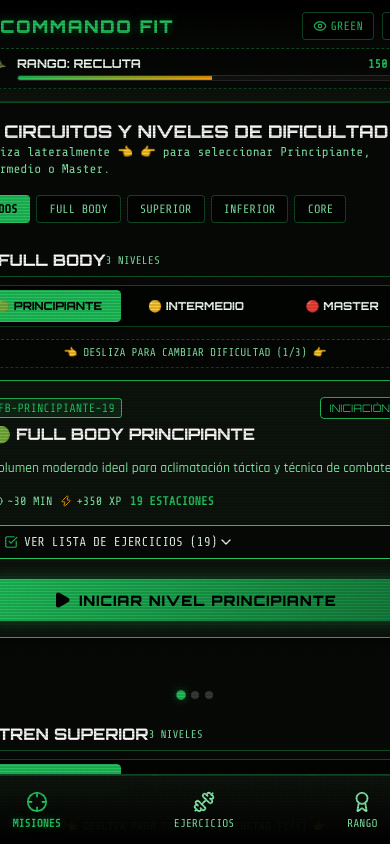
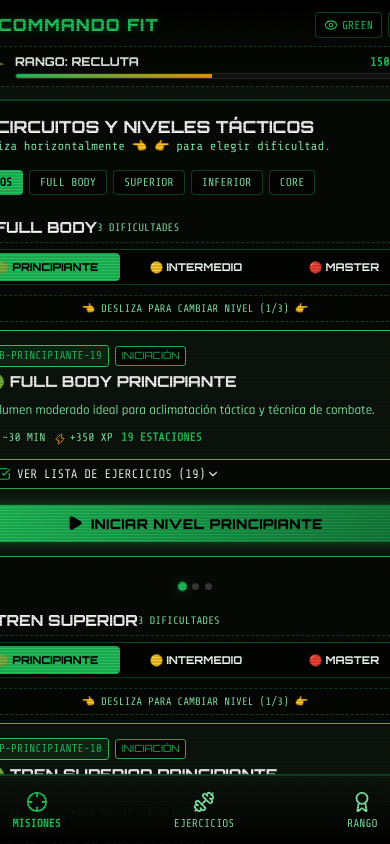
Before and after one commit to franxudiaz/pontemasfuerte, a React (Vite) app: page / in a window 390 px wide. Shown: the top 844 px of the page. Built offline with nearby package versions, Linux system fonts and the light colour scheme.

Commit message:
fix: resolve side cropping and layout bounding box alignment on mobile view

```diff
--- a/src/components/MissionList.jsx
+++ b/src/components/MissionList.jsx
@@ -1,6 +1,6 @@
 import React, { useState, useRef } from 'react';
 import { WORKOUT_GROUPS } from '../data/workoutsData';
-import { Play, Clock, Zap, Target, ChevronDown, ChevronUp, CheckSquare, ChevronLeft, ChevronRight, Sliders } from 'lucide-react';
+import { Play, Clock, Zap, Target, ChevronDown, ChevronUp, CheckSquare, ChevronLeft, ChevronRight } from 'lucide-react';
 import { soundEngine } from '../audio/soundEngine';
 
 export const MissionList = ({ onStartRoutine }) => {
@@ -35,7 +35,7 @@ export const MissionList = ({ onStartRoutine }) => {
     soundEngine.playClick();
     setSelectedLevels(prev => ({ ...prev, [groupId]: levelIdx }));
 
-    // Scroll carousel to slide
+    // Scroll carousel smoothly to target slide
     const container = containerRefs.current[groupId];
     if (container) {
       const slideWidth = container.clientWidth;
@@ -49,6 +49,7 @@ export const MissionList = ({ onStartRoutine }) => {
   const handleScroll = (groupId, e) => {
     const container = e.target;
     const slideWidth = container.clientWidth;
+    if (!slideWidth) return;
     const currentIdx = Math.round(container.scrollLeft / slideWidth);
     if (selectedLevels[groupId] !== currentIdx && currentIdx >= 0 && currentIdx <= 2) {
       setSelectedLevels(prev => ({ ...prev, [groupId]: currentIdx }));
@@ -56,21 +57,21 @@ export const MissionList = ({ onStartRoutine }) => {
   };
 
   return (
-    <div>
-      <div style={{ marginBottom: 16 }}>
+    <div style={{ width: '100%', boxSizing: 'border-box' }}>
+      <div style={{ marginBottom: 14 }}>
         <h2 style={{
           fontFamily: 'var(--font-hud)',
-          fontSize: '1.1rem',
+          fontSize: '1.05rem',
           color: '#fff',
           display: 'flex',
           alignItems: 'center',
-          gap: 8
+          gap: 6
         }}>
-          <Target style={{ color: 'var(--accent-primary)' }} />
-          CIRCUITOS Y NIVELES DE DIFICULTAD
+          <Target style={{ color: 'var(--accent-primary)', width: 20, height: 20 }} />
+          CIRCUITOS Y NIVELES TÁCTICOS
         </h2>
-        <p style={{ fontFamily: 'var(--font-mono)', fontSize: '0.8rem', color: 'var(--text-muted)' }}>
-          Desliza lateralmente 👈 👉 para seleccionar Principiante, Intermedio o Master.
+        <p style={{ fontFamily: 'var(--font-mono)', fontSize: '0.78rem', color: 'var(--text-muted)' }}>
+          Desliza horizontalmente 👈 👉 para elegir dificultad.
         </p>
       </div>
 
@@ -79,9 +80,11 @@ export const MissionList = ({ onStartRoutine }) => {
         display: 'flex',
         gap: 6,
         overflowX: 'auto',
-        paddingBottom: 10,
-        marginBottom: 16,
-        scrollbarWidth: 'none'
+        paddingBottom: 8,
+        marginBottom: 14,
+        scrollbarWidth: 'none',
+        width: '100%',
+        boxSizing: 'border-box'
       }}>
         {categories.map(cat => (
           <button
@@ -94,10 +97,10 @@ export const MissionList = ({ onStartRoutine }) => {
               background: filterCategory === cat.id ? 'var(--accent-primary)' : 'rgba(0,0,0,0.6)',
               color: filterCategory === cat.id ? '#000' : 'var(--text-muted)',
               border: '1px solid var(--border-tactical)',
-              padding: '6px 12px',
+              padding: '5px 10px',
               borderRadius: 4,
               fontFamily: 'var(--font-mono)',
-              fontSize: '0.75rem',
+              fontSize: '0.72rem',
               fontWeight: filterCategory === cat.id ? 'bold' : 'normal',
               cursor: 'pointer',
               whiteSpace: 'nowrap'
@@ -108,32 +111,31 @@ export const MissionList = ({ onStartRoutine }) => {
         ))}
       </div>
 
-      {/* Workout Groups with Horizontal Carousel per Group */}
+      {/* Workout Groups */}
       {filteredGroups.map((group) => {
         const activeLevelIdx = selectedLevels[group.id] || 0;
-        const currentLevelObj = group.levels[activeLevelIdx];
 
         return (
-          <div key={group.id} style={{ marginBottom: 24 }}>
-            {/* Group Header */}
+          <div key={group.id} style={{ marginBottom: 20, width: '100%', boxSizing: 'border-box' }}>
+            {/* Group Title Header */}
             <div style={{
               display: 'flex',
               justify: 'space-between',
               alignItems: 'center',
-              marginBottom: 8,
-              borderBottom: '1px solid var(--border-tactical)',
+              marginBottom: 6,
+              borderBottom: '1px dashed var(--border-tactical)',
               paddingBottom: 4
             }}>
-              <h3 style={{ fontFamily: 'var(--font-hud)', fontSize: '1rem', color: '#fff', display: 'flex', alignItems: 'center', gap: 6 }}>
+              <h3 style={{ fontFamily: 'var(--font-hud)', fontSize: '0.95rem', color: '#fff', display: 'flex', alignItems: 'center', gap: 6 }}>
                 <span>{group.badge}</span>
                 <span>{group.title}</span>
               </h3>
-              <span style={{ fontFamily: 'var(--font-mono)', fontSize: '0.7rem', color: 'var(--text-muted)' }}>
-                3 NIVELES
+              <span style={{ fontFamily: 'var(--font-mono)', fontSize: '0.68rem', color: 'var(--text-muted)' }}>
+                3 DIFICULTADES
               </span>
             </div>
 
-            {/* Segmented Level Selector Tabs */}
+            {/* Segmented Level Selector Pills */}
             <div className="level-switcher-bar">
               {group.levels.map((lvl, idx) => {
                 const isActive = idx === activeLevelIdx;
@@ -162,21 +164,22 @@ export const MissionList = ({ onStartRoutine }) => {
                 style={{ background: 'none', border: 'none', color: activeLevelIdx > 0 ? 'var(--accent-primary)' : 'rgba(255,255,255,0.2)', cursor: 'pointer' }}
                 disabled={activeLevelIdx === 0}
               >
-                <ChevronLeft style={{ width: 16, height: 16 }} />
+                <ChevronLeft style={{ width: 14, height: 14 }} />
               </button>
 
-              <span>👈 DESLIZA PARA CAMBIAR DIFICULTAD ({activeLevelIdx + 1}/3) 👉</span>
+              <span>👈 DESLIZA PARA CAMBIAR NIVEL ({activeLevelIdx + 1}/3) 👉</span>
 
               <button
                 onClick={() => activeLevelIdx < 2 && handleSelectLevel(group.id, activeLevelIdx + 1)}
                 style={{ background: 'none', border: 'none', color: activeLevelIdx < 2 ? 'var(--accent-primary)' : 'rgba(255,255,255,0.2)', cursor: 'pointer' }}
                 disabled={activeLevelIdx === 2}
               >
-                <ChevronRight style={{ width: 16, height: 16 }} />
+                <ChevronRight style={{ width: 14, height: 14 }} />
               </button>
             </div>
 
             {/* Horizontal Snap Scroll Track */}
+            <div className="carousel-snap-wrapper">
               <div
                 className="carousel-track-container"
                 ref={el => containerRefs.current[group.id] = el}
@@ -194,28 +197,31 @@ export const MissionList = ({ onStartRoutine }) => {
                         <div className="corner-br tactical-card-corner" style={{ borderColor: routine.badgeColor }}></div>
 
                         <div className="mission-header">
-                        <div>
+                          <div style={{ flex: 1, minWidth: 0 }}>
+                            <div style={{ display: 'flex', alignItems: 'center', gap: 6, flexWrap: 'wrap' }}>
                               <span className="mission-code" style={{ borderColor: routine.badgeColor, color: routine.badgeColor }}>
                                 {routine.code}
                               </span>
-                          <h4 className="mission-title" style={{ marginTop: 4 }}>
-                            {routine.badgeIcon} {group.title} {routine.levelTitle}
-                          </h4>
-                        </div>
                               <span style={{
                                 fontFamily: 'var(--font-hud)',
-                          fontSize: '0.65rem',
+                                fontSize: '0.62rem',
                                 background: 'rgba(0,0,0,0.6)',
                                 color: routine.badgeColor,
                                 border: `1px solid ${routine.badgeColor}`,
-                          padding: '3px 8px',
-                          borderRadius: 4
+                                padding: '2px 6px',
+                                borderRadius: 3
                               }}>
                                 {routine.difficultyTag}
                               </span>
                             </div>
 
-                      <p style={{ fontSize: '0.85rem', color: 'var(--text-muted)', margin: '4px 0' }}>
+                            <h4 className="mission-title">
+                              {routine.badgeIcon} {group.title} {routine.levelTitle}
+                            </h4>
+                          </div>
+                        </div>
+
+                        <p style={{ fontSize: '0.82rem', color: 'var(--text-muted)', margin: '2px 0' }}>
                           {routine.description}
                         </p>
 
@@ -241,22 +247,24 @@ export const MissionList = ({ onStartRoutine }) => {
                             background: 'rgba(0,0,0,0.5)',
                             border: `1px solid ${routine.badgeColor}`,
                             color: 'var(--text-main)',
-                          padding: '8px 12px',
+                            padding: '7px 10px',
                             borderRadius: 4,
                             fontFamily: 'var(--font-mono)',
-                          fontSize: '0.8rem',
+                            fontSize: '0.78rem',
                             cursor: 'pointer',
                             display: 'flex',
                             justify: 'space-between',
                             alignItems: 'center',
-                          marginTop: 6
+                            marginTop: 4,
+                            width: '100%',
+                            boxSizing: 'border-box'
                           }}
                         >
                           <span style={{ display: 'flex', alignItems: 'center', gap: 6 }}>
                             <CheckSquare style={{ width: 14, height: 14, color: routine.badgeColor }} />
                             {isExpanded ? 'OCULTAR LISTA DE EJERCICIOS' : `VER LISTA DE EJERCICIOS (${routine.stations.length})`}
                           </span>
-                        {isExpanded ? <ChevronUp style={{ width: 16, height: 16 }} /> : <ChevronDown style={{ width: 16, height: 16 }} />}
+                          {isExpanded ? <ChevronUp style={{ width: 14, height: 14 }} /> : <ChevronDown style={{ width: 14, height: 14 }} />}
                         </button>
 
                         {/* Checklist Drawer */}
@@ -265,18 +273,20 @@ export const MissionList = ({ onStartRoutine }) => {
                             background: '#090d09',
                             border: `1px solid ${routine.badgeColor}`,
                             borderRadius: 6,
-                          padding: '12px',
-                          marginTop: 8,
-                          maxHeight: '300px',
-                          overflowY: 'auto'
+                            padding: '10px',
+                            marginTop: 6,
+                            maxHeight: '260px',
+                            overflowY: 'auto',
+                            width: '100%',
+                            boxSizing: 'border-box'
                           }}>
                             <div style={{
                               fontFamily: 'var(--font-hud)',
-                            fontSize: '0.8rem',
+                              fontSize: '0.78rem',
                               color: routine.badgeColor,
-                            marginBottom: 10,
+                              marginBottom: 8,
                               borderBottom: '1px dashed rgba(255,255,255,0.1)',
-                            paddingBottom: 6,
+                              paddingBottom: 4,
                               display: 'flex',
                               justify: 'space-between'
                             }}>
@@ -284,15 +294,15 @@ export const MissionList = ({ onStartRoutine }) => {
                               <span>{routine.stations.length} PASOS</span>
                             </div>
 
-                          <div style={{ display: 'flex', flexDirection: 'column', gap: 6 }}>
+                            <div style={{ display: 'flex', flexDirection: 'column', gap: 5 }}>
                               {routine.stations.map((st, idx) => (
                                 <div
                                   key={st.id}
                                   style={{
                                     display: 'flex',
                                     alignItems: 'center',
-                                  gap: 10,
-                                  padding: '6px 8px',
+                                    gap: 8,
+                                    padding: '5px 8px',
                                     background: 'rgba(255,255,255,0.03)',
                                     borderRadius: 4,
                                     borderLeft: `2px solid ${routine.badgeColor}`
@@ -300,15 +310,15 @@ export const MissionList = ({ onStartRoutine }) => {
                                 >
                                   <span style={{
                                     fontFamily: 'var(--font-mono)',
-                                  fontSize: '0.75rem',
+                                    fontSize: '0.72rem',
                                     color: routine.badgeColor,
-                                  width: 20
+                                    width: 18
                                   }}>
                                     {idx + 1 < 10 ? `0${idx + 1}` : idx + 1}
                                   </span>
                                   <span style={{
                                     fontFamily: 'var(--font-hud)',
-                                  fontSize: '0.8rem',
+                                    fontSize: '0.75rem',
                                     color: '#fff',
                                     flex: 1
                                   }}>
@@ -325,16 +335,17 @@ export const MissionList = ({ onStartRoutine }) => {
                           onClick={() => onStartRoutine(routine)}
                           style={{
                             background: `linear-gradient(135deg, ${routine.badgeColor} 0%, #15803d 100%)`,
-                          marginTop: 10
+                            marginTop: 8
                           }}
                         >
-                        <Play style={{ width: 18, height: 18, fill: '#000' }} />
+                          <Play style={{ width: 16, height: 16, fill: '#000' }} />
                           INICIAR NIVEL {routine.levelTitle}
                         </button>
                       </div>
                     </div>
                   );
                 })}
+              </div>
             </div>
 
             {/* Pagination Dots */}
--- a/src/index.css
+++ b/src/index.css
@@ -103,10 +103,13 @@ body {
 .content-area {
   flex: 1;
   overflow-y: auto;
-  padding: 16px;
+  overflow-x: hidden;
+  padding: 14px;
   padding-bottom: 90px;
   scrollbar-width: thin;
   scrollbar-color: var(--accent-primary) var(--bg-card);
+  width: 100%;
+  box-sizing: border-box;
 }
 
 .content-area::-webkit-scrollbar {
@@ -120,11 +123,13 @@ body {
 .tactical-header {
   background: linear-gradient(180deg, rgba(0,0,0,0.9) 0%, var(--bg-card) 100%);
   border-bottom: 2px solid var(--border-tactical);
-  padding: 12px 16px;
+  padding: 12px 14px;
   display: flex;
   flex-direction: column;
   gap: 8px;
   z-index: 10;
+  width: 100%;
+  box-sizing: border-box;
 }
 
 .hud-top-bar {
@@ -135,9 +140,9 @@ body {
 
 .hud-title {
   font-family: var(--font-hud);
-  font-size: 1.1rem;
+  font-size: 1.05rem;
   font-weight: 900;
-  letter-spacing: 1.5px;
+  letter-spacing: 1px;
   color: var(--accent-primary);
   text-shadow: 0 0 10px var(--accent-glow);
   display: flex;
@@ -148,17 +153,17 @@ body {
 .hud-controls {
   display: flex;
   align-items: center;
-  gap: 8px;
+  gap: 6px;
 }
 
 .hud-btn {
   background: rgba(0,0,0,0.6);
   border: 1px solid var(--border-tactical);
   color: var(--accent-primary);
-  padding: 6px 10px;
+  padding: 5px 8px;
   border-radius: 4px;
   font-family: var(--font-mono);
-  font-size: 0.75rem;
+  font-size: 0.72rem;
   cursor: pointer;
   display: flex;
   align-items: center;
@@ -220,12 +225,14 @@ body {
 .tactical-card {
   background: var(--bg-card);
   border: 1px solid var(--border-tactical);
-  padding: 16px;
-  margin-bottom: 16px;
+  padding: 14px;
   position: relative;
   border-radius: 6px;
   box-shadow: 0 4px 12px rgba(0,0,0,0.5);
   transition: transform 0.2s ease, border-color 0.2s ease;
+  width: 100%;
+  box-sizing: border-box;
+  overflow: hidden;
 }
 
 .tactical-card:hover {
@@ -244,42 +251,48 @@ body {
 .corner-bl { bottom: -1px; left: -1px; border-width: 0 0 2px 2px; }
 .corner-br { bottom: -1px; right: -1px; border-width: 0 2px 2px 0; }
 
-/* Mission Card */
+/* Mission Card Header */
 .mission-card {
   display: flex;
   flex-direction: column;
-  gap: 10px;
-  overflow: hidden;
+  gap: 8px;
+  width: 100%;
+  box-sizing: border-box;
 }
 
 .mission-header {
   display: flex;
   justify-content: space-between;
   align-items: flex-start;
+  gap: 6px;
+  width: 100%;
 }
 
 .mission-code {
   font-family: var(--font-mono);
-  font-size: 0.75rem;
+  font-size: 0.7rem;
   color: var(--accent-primary);
   background: rgba(34, 197, 94, 0.1);
   padding: 2px 6px;
   border: 1px solid var(--border-tactical);
   border-radius: 3px;
+  white-space: nowrap;
 }
 
 .mission-title {
   font-family: var(--font-hud);
-  font-size: 1rem;
+  font-size: 0.95rem;
   font-weight: 800;
   color: #fff;
   margin-top: 4px;
+  word-break: break-word;
 }
 
 .mission-tags {
   display: flex;
+  flex-wrap: wrap;
   gap: 8px;
-  font-size: 0.75rem;
+  font-size: 0.72rem;
   font-family: var(--font-mono);
   color: var(--text-muted);
 }
@@ -290,9 +303,9 @@ body {
   color: #000;
   font-family: var(--font-hud);
   font-weight: 900;
-  font-size: 0.9rem;
-  letter-spacing: 1px;
-  padding: 12px;
+  font-size: 0.85rem;
+  letter-spacing: 0.5px;
+  padding: 10px;
   border: none;
   border-radius: 4px;
   cursor: pointer;
@@ -303,6 +316,7 @@ body {
   box-shadow: 0 0 15px var(--accent-glow);
   transition: all 0.2s ease;
   margin-top: 6px;
+  box-sizing: border-box;
 }
 
 .mission-btn:active {
@@ -310,52 +324,62 @@ body {
   filter: brightness(1.2);
 }
 
-/* Horizontal Level Carousel Styling */
+/* Horizontal Level Carousel Styling - Fully Responsive */
 .level-switcher-bar {
   display: flex;
+  width: 100%;
+  box-sizing: border-box;
   background: rgba(0, 0, 0, 0.6);
   border: 1px solid var(--border-tactical);
   border-radius: 6px;
-  padding: 4px;
+  padding: 3px;
   gap: 4px;
-  margin-bottom: 12px;
+  margin-bottom: 10px;
 }
 
 .level-switcher-btn {
   flex: 1;
+  min-width: 0;
   background: none;
   border: none;
-  padding: 8px 4px;
+  padding: 6px 2px;
   border-radius: 4px;
   font-family: var(--font-hud);
-  font-size: 0.7rem;
+  font-size: 0.68rem;
   font-weight: bold;
   color: var(--text-muted);
   cursor: pointer;
   display: flex;
   align-items: center;
   justify-content: center;
-  gap: 4px;
+  gap: 3px;
   transition: all 0.2s ease;
+  white-space: nowrap;
+  overflow: hidden;
+  text-overflow: ellipsis;
 }
 
 .level-switcher-btn.active {
   color: #000;
-  box-shadow: 0 0 10px rgba(0, 0, 0, 0.5);
+  box-shadow: 0 0 8px rgba(0, 0, 0, 0.5);
 }
 
 .carousel-snap-wrapper {
   position: relative;
   width: 100%;
+  box-sizing: border-box;
 }
 
 .carousel-track-container {
   display: flex;
+  width: 100%;
+  box-sizing: border-box;
   overflow-x: auto;
   scroll-snap-type: x mandatory;
   scrollbar-width: none;
-  gap: 12px;
-  padding: 4px 2px 12px 2px;
+  gap: 0;
+  padding: 0;
+  margin: 0;
 }
 
 .carousel-track-container::-webkit-scrollbar {
@@ -364,8 +388,12 @@ body {
 
 .carousel-slide-card {
   flex: 0 0 100%;
+  width: 100%;
+  min-width: 100%;
+  max-width: 100%;
   scroll-snap-align: center;
   box-sizing: border-box;
+  padding: 0 1px;
 }
 
 .swipe-hint-banner {
@@ -373,34 +401,37 @@ body {
   align-items: center;
   justify-content: space-between;
   font-family: var(--font-mono);
-  font-size: 0.7rem;
+  font-size: 0.68rem;
   color: var(--text-muted);
   background: rgba(0, 0, 0, 0.4);
   border: 1px dashed var(--border-tactical);
   padding: 4px 8px;
   border-radius: 4px;
   margin-bottom: 8px;
+  width: 100%;
+  box-sizing: border-box;
 }
 
 .carousel-dots {
   display: flex;
   justify-content: center;
   gap: 6px;
-  margin-top: 6px;
+  margin-top: 8px;
 }
 
 .carousel-dot {
-  width: 8px;
-  height: 8px;
+  width: 7px;
+  height: 7px;
   border-radius: 50%;
   background: rgba(255, 255, 255, 0.2);
   transition: all 0.2s ease;
+  cursor: pointer;
 }
 
 .carousel-dot.active {
   background: var(--accent-primary);
   box-shadow: 0 0 8px var(--accent-glow);
-  transform: scale(1.2);
+  transform: scale(1.3);
 }
 
 /* Bottom Navigation Bar */
@@ -456,7 +487,7 @@ body {
 }
 
 .player-header {
-  padding: 14px 16px;
+  padding: 12px 14px;
   background: rgba(0,0,0,0.85);
   border-bottom: 1px solid var(--border-tactical);
   display: flex;
@@ -469,15 +500,15 @@ body {
   display: flex;
   flex-direction: column;
   align-items: center;
-  padding: 16px;
+  padding: 14px;
   overflow-y: auto;
-  gap: 16px;
+  gap: 14px;
 }
 
 .exercise-img-container {
   width: 100%;
   max-height: 220px;
-  height: 200px;
+  height: 190px;
   border-radius: 8px;
   overflow: hidden;
   border: 2px solid var(--border-tactical);
@@ -497,7 +528,7 @@ body {
   padding: 8px 12px;
   background: linear-gradient(0deg, rgba(0,0,0,0.9) 0%, transparent 100%);
   font-family: var(--font-mono);
-  font-size: 0.8rem;
+  font-size: 0.75rem;
   color: var(--accent-primary);
   display: flex;
   justify-content: space-between;
@@ -506,12 +537,12 @@ body {
 /* Circular HUD Timer */
 .timer-ring-container {
   position: relative;
-  width: 180px;
-  height: 180px;
+  width: 170px;
+  height: 170px;
   display: flex;
   justify-content: center;
   align-items: center;
-  margin: 10px 0;
+  margin: 6px 0;
 }
 
 .timer-svg {
@@ -549,7 +580,7 @@ body {
 
 .timer-digits {
   font-family: var(--font-hud);
-  font-size: 2.8rem;
+  font-size: 2.6rem;
   font-weight: 900;
   color: #fff;
   line-height: 1;
@@ -578,8 +609,8 @@ body {
   background: var(--bg-card);
   border: 1px solid var(--border-tactical);
   color: var(--text-main);
-  width: 50px;
-  height: 50px;
+  width: 48px;
+  height: 48px;
   border-radius: 50%;
   display: flex;
   justify-content: center;
@@ -589,8 +620,8 @@ body {
 }
 
 .btn-ctrl-main {
-  width: 70px;
-  height: 70px;
+  width: 66px;
+  height: 66px;
   background: var(--accent-primary);
   color: #000;
   border: none;
@@ -607,13 +638,13 @@ body {
   flex-direction: column;
   align-items: center;
   text-align: center;
-  padding: 24px 16px;
-  gap: 20px;
+  padding: 20px 14px;
+  gap: 16px;
 }
 
 .debrief-title {
   font-family: var(--font-hud);
-  font-size: 1.6rem;
+  font-size: 1.5rem;
   font-weight: 900;
   color: var(--accent-primary);
   text-shadow: 0 0 15px var(--accent-glow);
@@ -622,25 +653,25 @@ body {
 .stat-grid {
   display: grid;
   grid-template-columns: 1fr 1fr;
-  gap: 12px;
+  gap: 10px;
   width: 100%;
 }
 
 .stat-box {
   background: rgba(0,0,0,0.5);
   border: 1px solid var(--border-tactical);
-  padding: 12px;
+  padding: 10px;
   border-radius: 6px;
 }
 
 .stat-value {
   font-family: var(--font-hud);
-  font-size: 1.4rem;
+  font-size: 1.3rem;
   color: #fff;
 }
 
 .stat-label {
   font-family: var(--font-mono);
-  font-size: 0.75rem;
+  font-size: 0.7rem;
   color: var(--text-muted);
 }
```
Lines whose indentation alone changed are shown as unchanged.
